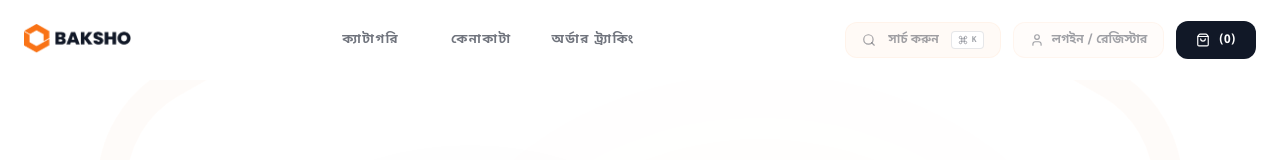
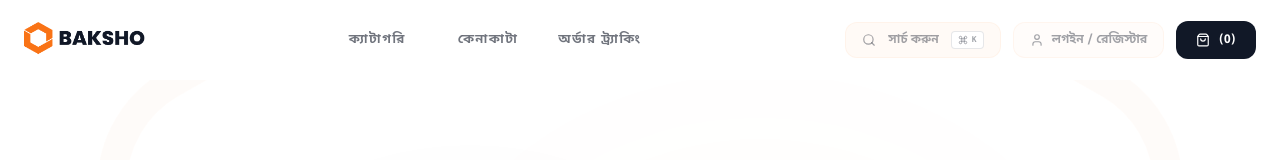
Before and after one commit to shahriarrafi/E-Commerce-Baksho, a Next.js app in the folder frontend/: page / in a window 1280 px wide. Shown: the top 160 px of the page. Built offline with nearby package versions, Linux system fonts and the light colour scheme; grey boxes are pictures that could not be loaded; a web font is replaced by a local one.

Commit message:
logo updated 2.0

```diff
--- a/frontend/src/components/layout/Footer.tsx
+++ b/frontend/src/components/layout/Footer.tsx
@@ -7,13 +7,13 @@ export default function Footer() {
       <div className="container mx-auto grid md:grid-cols-4 gap-16">
         <div className="col-span-1 md:col-span-1">
           <div className="mb-6">
-            <Link href="/">
+            <Link href="/" className="flex items-center group">
               <Image
                 src="/Logo.webp"
                 alt="Baksho Logo"
-                width={120}
-                height={36}
-                className="h-10 w-auto object-contain filter brightness-0 invert"
+                width={140}
+                height={40}
+                className="h-10 w-auto object-contain filter brightness-0 invert transition-transform group-hover:scale-105"
               />
             </Link>
           </div>
--- a/frontend/src/components/layout/Header.tsx
+++ b/frontend/src/components/layout/Header.tsx
@@ -57,10 +57,10 @@ export default function Header() {
             <Image
               src="/Logo.webp"
               alt="Baksho Logo"
-              width={110}
-              height={32}
+              width={140}
+              height={40}
               priority
-              className="h-8 w-auto object-contain transition-transform duration-500 group-hover:scale-105"
+              className="h-9 w-auto object-contain transition-transform duration-500 group-hover:scale-105"
             />
           </Link>
 
--- a/frontend/src/components/layout/MobileHeader.tsx
+++ b/frontend/src/components/layout/MobileHeader.tsx
@@ -47,10 +47,10 @@ export default function MobileHeader() {
             <Image
               src="/Logo.webp"
               alt="Baksho Logo"
-              width={90}
-              height={28}
+              width={110}
+              height={32}
               priority
-              className="h-7 w-auto object-contain"
+              className="h-8 w-auto object-contain"
             />
           </Link>
 
```
